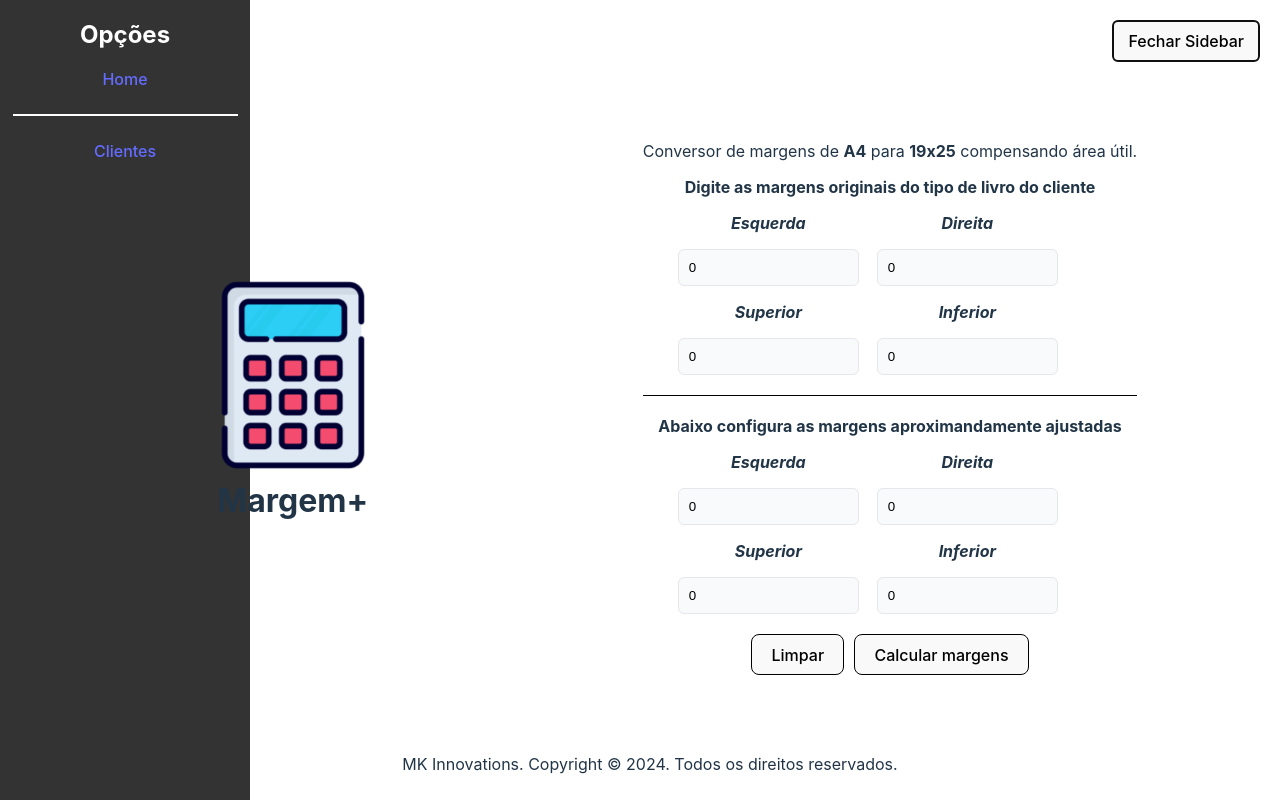
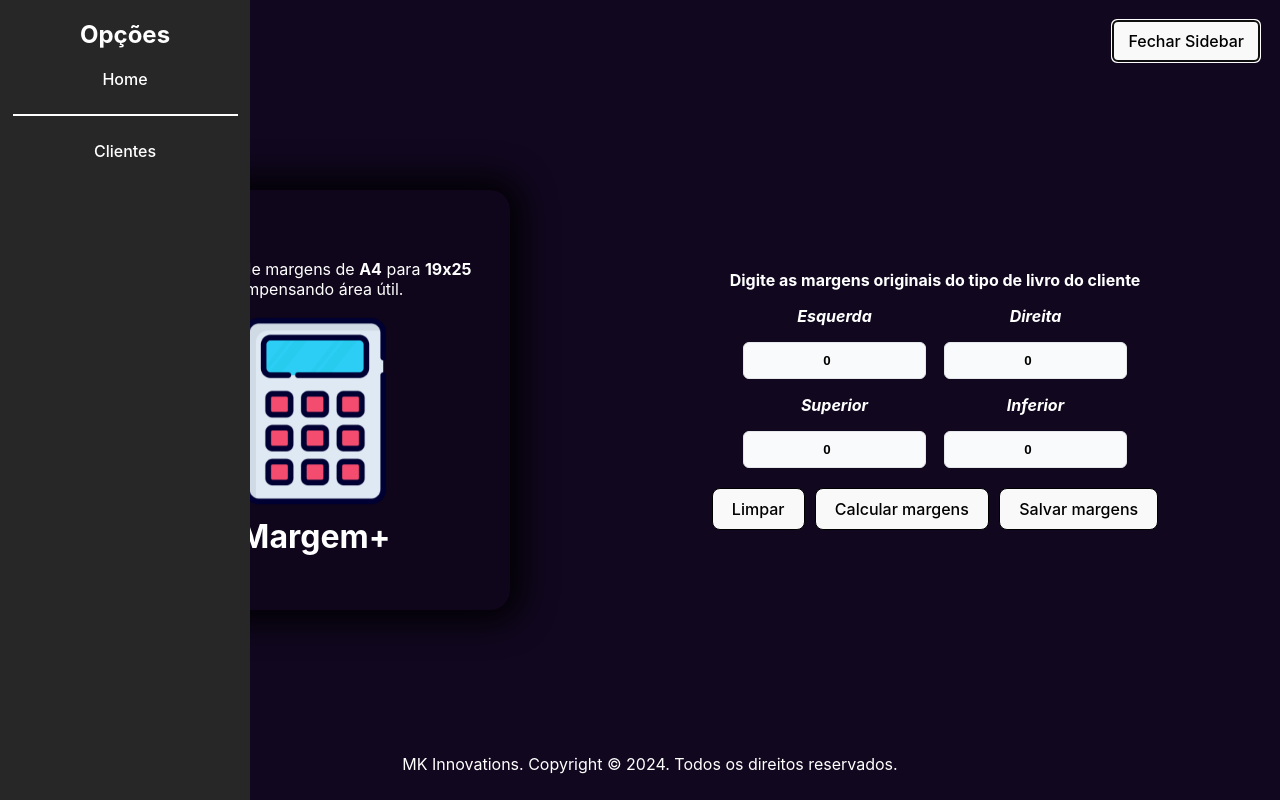
Before and after one commit to RafaelFink-dev/calcular-margens-web, a React (Vite) app: page / in a window 1280 px wide. Both pictures are taken after a click on the button "Abrir Sidebar". Built offline with nearby package versions, Linux system fonts and the light colour scheme.

Commit message:
Adjust page clients

```diff
--- a/src/App.css
+++ b/src/App.css
@@ -7,6 +7,8 @@
 
 .background {
   display: flex;
+  align-items: center;
+  justify-content: center;
   gap: 200px;
 }
 
@@ -15,10 +17,18 @@
   justify-content: center;
   align-items: center;
   flex-direction: column;
-  width: 300px;
+  width: 390px;
+  height: 400px;
   position: relative;
   text-align: center;
   padding-top: 20px; /* Adiciona um espaço no topo para garantir que o conteúdo superior apareça */
+  background-color: #0f061b; /* Ajuste a cor de fundo conforme necessário */
+  border-radius: 20px; /* Bordas arredondadas */
+  box-shadow: 0 0 30px 15px rgba(0, 0, 0, 0.781); /* Efeito de glow mais suave */
+}
+
+.card-left p{
+  color: #ffffff;
 }
 
 .card-left .logo-container {
@@ -41,6 +51,11 @@
 
 .card-left .margem-direita {
   right: -40px; /* Ajuste conforme necessário para o seu layout */
+  color: #ffffff;
+}
+
+.card-left span{
+  color: #ffffff;
 }
 
 .card-left .logo {
@@ -55,6 +70,7 @@
 .card-left h1 {
   margin-top: 10px;
   width: 700px;
+  color: #ffffff
 }
 
 .logo {
@@ -78,6 +94,10 @@
   font-style: italic;
 }
 
+.card b, p{
+  color: #ffffff
+}
+
 .card-margens div input {
   width: 80%;
   padding: 10px;
@@ -88,6 +108,8 @@
   border-radius: 6px;
   /* bordas arredondadas */
   color: #000;
+  text-align: center;
+  font-weight: bold;
 }
 
 .linha-horizontal {
@@ -95,7 +117,7 @@
   /* Largura da linha */
   height: 1px;
   /* Altura da linha */
-  background-color: #000;
+  background-color: #ffffff;
   /* Cor da linha */
   margin: 20px 0;
   /* Espaço em volta da linha */
--- /dev/null
+++ b/src/components/Modal/index.jsx
@@ -0,0 +1,64 @@
+import './modal.css';
+
+export default function Modal({ conteudo, close }) {
+    return (
+        <div className='modal'>
+            <div className='container'>
+                <button className='close' onClick={close}>
+                    FECHAR
+                </button>
+
+                <main className='main'>
+
+                    <h2>Preencha as informações do cliente para salvar as margens</h2>
+
+                    <div className='row'>
+                        <span>
+                            Nome do cliente (Oficial):
+                        </span>
+                        <input />
+                    </div>
+
+                    <div className='row'>
+                        <span>
+                            Cidade:
+                        </span>
+                        <input />
+                    </div>
+
+                    <div className='row'>
+                        <span>
+                            Responsável:
+                        </span>
+                        <input />
+                    </div>
+
+                    <div className='row'>
+                        <span>
+                            Chamado (Skynet):
+                        </span>
+                        <input />
+                    </div>
+
+                    <div className='row'>
+                        <span>
+                            Margens a serem salvas:
+                        </span>
+                        <span>
+                            Direita <i>{conteudo.direita}</i>
+                            Esquerda <i>{conteudo.esquerda}</i>
+                            Superior <i>{conteudo.superior}</i>
+                            Inferior <i>{conteudo.inferior}</i>
+                        </span>
+                    </div>
+
+                    <button>
+                        Salvar
+                    </button>
+
+                </main>
+
+            </div>
+        </div>
+    )
+}
--- /dev/null
+++ b/src/components/Modal/modal.css
@@ -0,0 +1,87 @@
+.modal{
+    position: fixed;
+    top: 0;
+    bottom: 0;
+    right: 0;
+    left: 0;
+    display: flex;
+    align-items: center;
+    justify-content: center;
+    background-color: rgba(0,0,0, 0.6);
+    z-index: 99;
+}
+
+.modal .container{
+    position: fixed;
+    max-width: 800px;
+    top: auto;
+    left: 0;
+    right: 0;
+    margin: 0 auto;
+    /*padding: 4em 2em;*/
+    padding: 25px;
+    background-color: #1b1818;
+    box-shadow: 0 0 20px rgb(15, 15, 15);
+    border-radius: 10px;
+}
+
+.main div{
+    display: flex;
+    flex-direction: column;
+    align-items: center;
+    gap: 10px;
+}
+
+.main h2{
+    color: #ffffff;
+    font-style: italic;
+}
+
+.close{
+    background-color: #F65835;
+    border: 0;
+    border-radius: 5px;
+    position: absolute;
+    top: 15px;
+    left: 15px;
+    display: flex;
+    justify-content: center;
+    align-items: center;
+    padding: 4px 15px;
+    color: #FFF;
+}
+
+.close svg{
+    margin-right: 5px;
+}
+
+.modal h2{
+    margin-bottom: 1.2em;
+}
+
+.modal span{
+    font-weight: bold;
+    font-size: 1.1em;
+}
+
+.modal span i{
+    font-weight: 400;
+    margin-right: 1em;
+    padding: 2px 8px;
+}
+
+.row{
+    margin-bottom: 1em;
+    color: #ffffff;
+}
+
+.modal p{
+    padding-top: 0.5em;
+    white-space: pre-wrap;
+    line-height: 150%;
+}
+
+.status-badge{
+    margin-left: 5px;
+    border-radius: 5px;
+}
--- a/src/components/Sidebar/index.css
+++ b/src/components/Sidebar/index.css
@@ -18,6 +18,15 @@
   gap: 15px;
 }
 
+.options a{
+  color: #ffffff;
+  transition: all 0.2s;
+}
+
+.options a:hover{
+  font-size: 20px;
+}
+
 .linha-horizontal-nav {
   display: flex;
   align-items: center;
@@ -27,3 +36,7 @@
   background-color: #FFF;
   margin: 10px 0;
 }
+
+.sidebar{
+  background-color: #272727;
+}
--- a/src/components/Sidebar/index.jsx
+++ b/src/components/Sidebar/index.jsx
@@ -23,9 +23,9 @@ const Sidebar = () => {
           top: 0,
           width: '250px',
           height: '100vh',
-          backgroundColor: '#333',
           color: 'white',
           display: isSidebarOpen ? 'block' : 'none',
+          zIndex: 999
         }}
       >
         <h2>Opções</h2>
--- a/src/index.css
+++ b/src/index.css
@@ -17,6 +17,7 @@ a {
   color: #646cff;
   text-decoration: inherit;
 }
+
 a:hover {
   color: #535bf2;
 }
@@ -40,22 +41,40 @@ button {
   cursor: pointer;
   transition: border-color 0.25s;
 }
+
 button:hover {
   border-color: #646cff;
 }
+
 button:focus,
 button:focus-visible {
   outline: 4px auto -webkit-focus-ring-color;
 }
 
+input {
+  width: 80%;
+  padding: 10px;
+  background-color: #f9fafb;
+  /* fundo suave */
+  border: 1px solid #e5e7eb;
+  /* borda clara */
+  border-radius: 6px;
+  /* bordas arredondadas */
+  color: #000;
+  text-align: center;
+  font-weight: bold;
+}
+
 @media (prefers-color-scheme: light) {
   :root {
     color: #213547;
-    background-color: #ffffff;
+    background-color: #11071F;
   }
+
   a:hover {
     color: #747bff;
   }
+
   button {
     background-color: #f9f9f9;
   }
@@ -66,8 +85,9 @@ button:focus-visible {
   a:hover {
     color: #747bff;
   }
+
   button {
     background-color: #fff;
-    color:  #000;
+    color: #000;
   }
 }
--- a/src/pages/Home/index.jsx
+++ b/src/pages/Home/index.jsx
@@ -4,6 +4,8 @@ import folhaLogo from '../../assets//folha.png';
 import '../../App.css'
 import { useState } from 'react'
 import { toast } from 'react-toastify';
+
+import Modal from '../../components/Modal';
 
 export default function Home() {
 
@@ -17,10 +19,14 @@ export default function Home() {
   const [resultadoMargemDireita, setResultadoMargemDireita] = useState(0);
   const [resultadoMargemEsquerda, setResultadoMargemEsquerda] = useState(0);
 
+  const [detailMargens, setDetailMargens] = useState();
+
+  const [showModal, setShowModal] = useState(false);
+
 
   function calcularMargem() {
 
-    if (margemDireita & margemEsquerda & margemInferior & margemSuperior) {
+    if (margemDireita && margemEsquerda && margemInferior && margemSuperior) {
       const largura = 21.00 - margemDireita - margemEsquerda;
       const altura = 29.70 - margemSuperior - margemInferior;
 
@@ -37,12 +43,18 @@ export default function Home() {
       setResultadoMargemSuperior(margensSuperior);
       setResultadoMargemInferior(margensInferior);
 
+      setDetailMargens({
+        direita: margensLaterais,
+        esquerda: margensLaterais,
+        superior: margensSuperior,
+        inferior: margensInferior
+      })
+
       return;
 
+    } else {
+      toast.warn("Preencha todas as margens para calcular!");
     }
-
-    toast.warn("Preencha todas as margens para calcular!");
-
   }
 
   function limparInputs() {
@@ -54,6 +66,19 @@ export default function Home() {
     setResultadoMargemInferior(0);
     setResultadoMargemDireita(0);
     setResultadoMargemEsquerda(0);
+    setDetailMargens();
+  }
+
+  function toggleModal(item) {
+
+    if (!detailMargens) {
+      toast.error('Calcule as margens antes de salvar!')
+      return;
+    }
+
+    setShowModal(!showModal);
+
+
   }
 
 
@@ -64,10 +89,15 @@ export default function Home() {
 
       <div className='background'>
 
+
         {resultadoMargemDireita ? (
 
 
           <div class="card-left">
+
+            <p>
+              Conversor de margens de <b>A4</b> para <b>19x25</b> compensando área útil.
+            </p>
 
             <h1 style={{ fontSize: 18 }}>O layout do cliente deve seguir este modelo</h1>
 
@@ -79,13 +109,18 @@ export default function Home() {
               <span class="margem-direita">{resultadoMargemDireita}</span>
             </div>
 
-            <span class="margem-inferior">{margemInferior}</span>
+            <span class="margem-inferior">{resultadoMargemInferior}</span>
 
             <h1>Margem+</h1>
           </div>
 
         ) : (
           <div className='card-left'>
+
+            <p>
+              Conversor de margens de <b>A4</b> para <b>19x25</b> compensando área útil.
+            </p>
+
             <img src={margem_maisLogo} className="logo" alt="Margem mais logo" />
 
             <h1>Margem+</h1>
@@ -94,9 +129,6 @@ export default function Home() {
         )}
 
         <div className="card">
-          <p>
-            Conversor de margens de <b>A4</b> para <b>19x25</b> compensando área útil.
-          </p>
 
           <b>Digite as margens originais do tipo de livro do cliente</b>
 
@@ -139,10 +171,10 @@ export default function Home() {
             </div>
 
           </div>
-
+          {/*
           <div class="linha-horizontal"></div>
 
-          <b>Abaixo configura as margens aproximandamente ajustadas</b>
+          <b>Abaixo configura as margens aproximadamente ajustadas</b>
 
           <div className='card-margens'>
 
@@ -184,6 +216,8 @@ export default function Home() {
 
           </div>
 
+          */}
+
           <div className='buttons'>
 
             <button onClick={limparInputs}>
@@ -194,11 +228,24 @@ export default function Home() {
               Calcular margens
             </button>
 
+            <button onClick={() => toggleModal()}>
+              Salvar margens
+            </button>
+
           </div>
 
         </div>
 
       </div>
+
+      {
+        showModal && (
+          <Modal
+            conteudo={detailMargens}
+            close={() => setShowModal(!showModal)}
+          />
+        )
+      }
 
       <div className="read-the-docs">
         <p>MK Innovations. Copyright © 2024. Todos os direitos reservados.</p>
```
Also changed, not shown: src/assets/folha.png.
